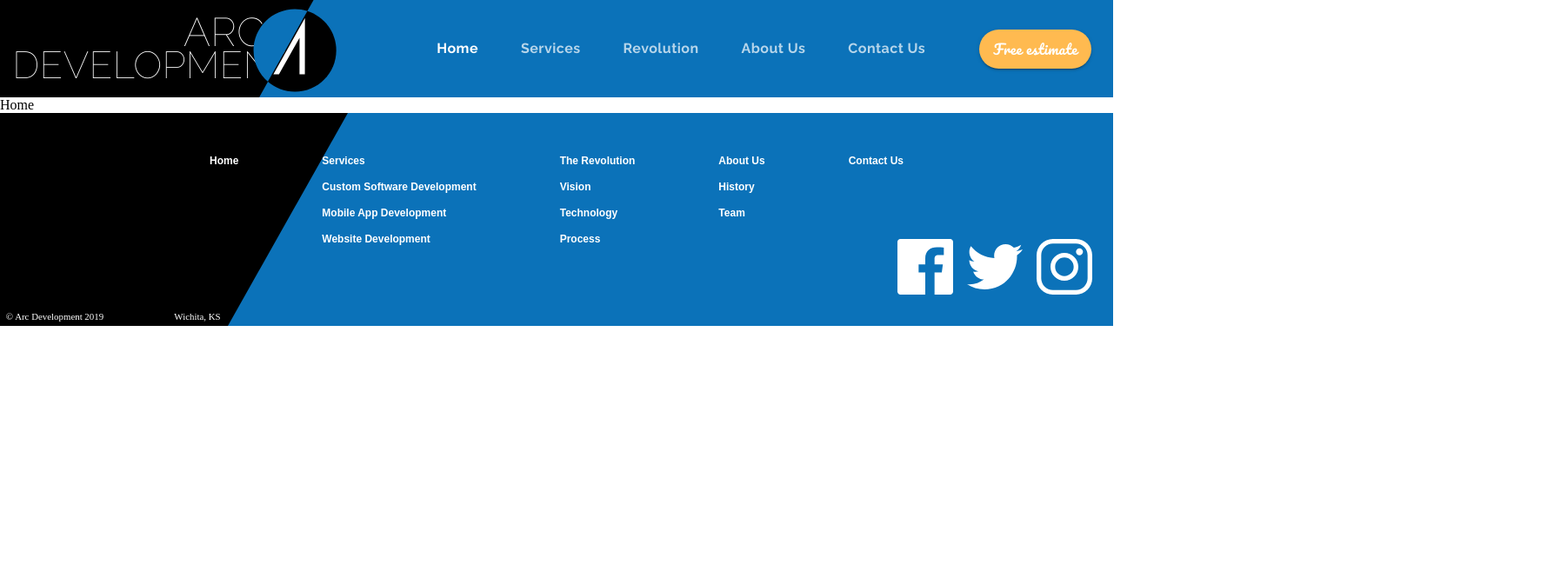
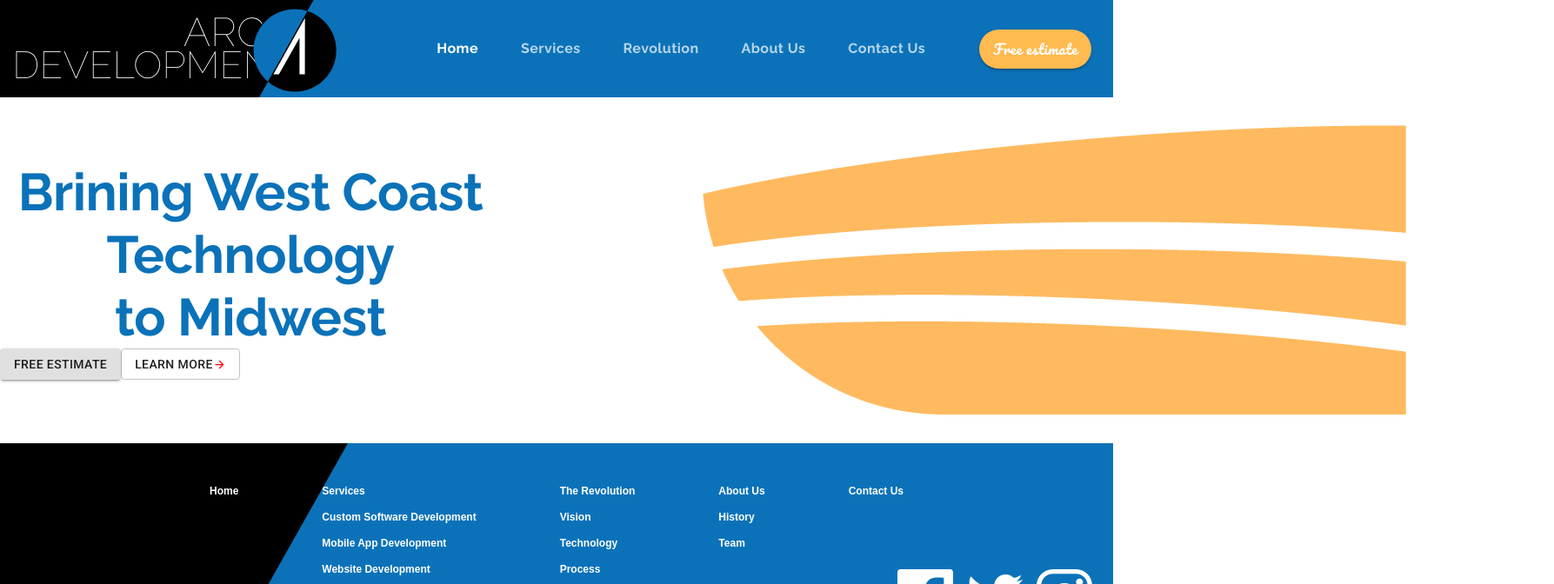
Before and after one commit to orenkole/material-ui-react, a React (Create React App) app: page / in a window 1280 px wide. Shown: the top 672 px of the page at 87% size, 1787 px wide, since content can reach past the window. Built offline with nearby package versions, Linux system fonts and the light colour scheme.

Commit message:
63. Styling The Hero Block

```diff
--- a/src/components/App.tsx
+++ b/src/components/App.tsx
@@ -4,6 +4,7 @@ import Header from './ui/Header';
 import { ThemeProvider } from '@material-ui/styles';
 import theme from "./ui/Theme";
 import Footer from './ui/Footer';
+import LandingPage from './LandingPage';
 
 function App() {
 
@@ -16,7 +17,7 @@ function App() {
         <BrowserRouter>
           <Header value={value} setValue={setValue} selectedIndex={selectedIndex} setSelectedIndex={setSelectedIndex} />
           <Switch>
-            <Route exact path="/" component={() => <div>Home</div>} />
+            <Route exact path="/" component={LandingPage} />
             <Route exact path="/services" component={() => <div>Services</div>} />
             <Route exact path="/revolution" component={() => <div>Revolution</div>} />
             <Route exact path="/customsoftware" component={() => <div>Custom Software</div>} />
--- /dev/null
+++ b/src/components/LandingPage.jsx
@@ -0,0 +1,46 @@
+import React from "react";
+import { makeStyles } from "@material-ui/styles";
+import ButtonArrow from "./ui/ButtonArrow";
+import { Button, Grid, Typography } from "@material-ui/core";
+
+const useStyles = makeStyles(theme => ({
+  animation: {
+    display: "flex",
+    maxWidth: "50em",
+    minWidth: "21em",
+    marginTop: "2em",
+    marginLeft: "10%",
+  }
+}))
+
+export default function LandingPage() {
+  const classes = useStyles();
+
+  return (
+    <Grid container direction="column">
+      <Grid item>
+        <Grid container justify="flex-end" alignItems="center" direction="row">
+          <Grid sm item>
+            <Typography variant="h2" align="center" >
+              Brining West Coast Technology<br />to Midwest
+            </Typography>
+            <Grid container>
+              <Grid item>
+                <Button variant="contained">Free Estimate</Button>
+              </Grid>
+              <Grid item>
+                <Button variant="outlined">
+                  Learn more
+                  <ButtonArrow width={15} height={15} fill="red" />
+                </Button>
+              </Grid>
+            </Grid>
+          </Grid>
+          <Grid sm item className={classes.animation}>
+            <img src='./img_4.png' />
+          </Grid>
+        </Grid>
+      </Grid>
+    </Grid>
+  )
+}
--- /dev/null
+++ b/src/components/ui/ButtonArrow.js
@@ -0,0 +1,16 @@
+import React from "react";
+
+export default function ButtonArrow(props) {
+  return (
+    <svg
+      className={props.class}
+      xmlns="http://www.w3.org/2000/svg"
+      width={props.width}
+      height={props.height}
+      fill={props.fill}
+      viewBox="0 0 18 18"
+    >
+      <path d="M9 3L7.94 4.06l4.19 4.19H3v1.5h9.13l-4.19 4.19L9 15l6-6z" />
+    </svg>
+  );
+}
--- a/src/components/ui/Theme.js
+++ b/src/components/ui/Theme.js
@@ -29,6 +29,13 @@ export default createMuiTheme({
       fontSize: "1rem",
       textTransform: "none",
       color: "white",
+      lineheight: 1.5,
+    },
+    h2: {
+      fontFamily: "Raleway",
+      fontWeight: 700,
+      fontsize: "2.5rem",
+      color: `${arcBlue}`
     }
   }
 });
```
Also changed, not shown: public/img_4.png (added).
